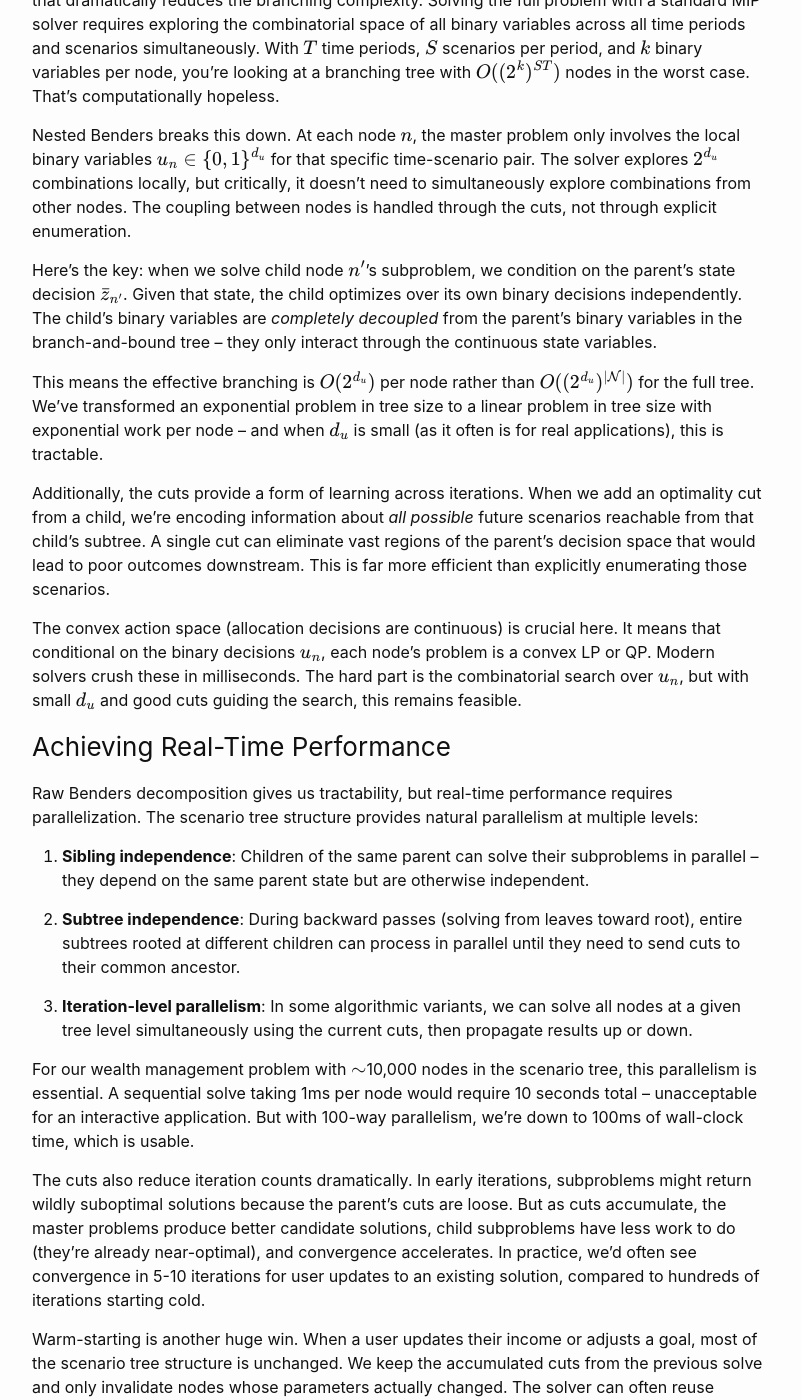
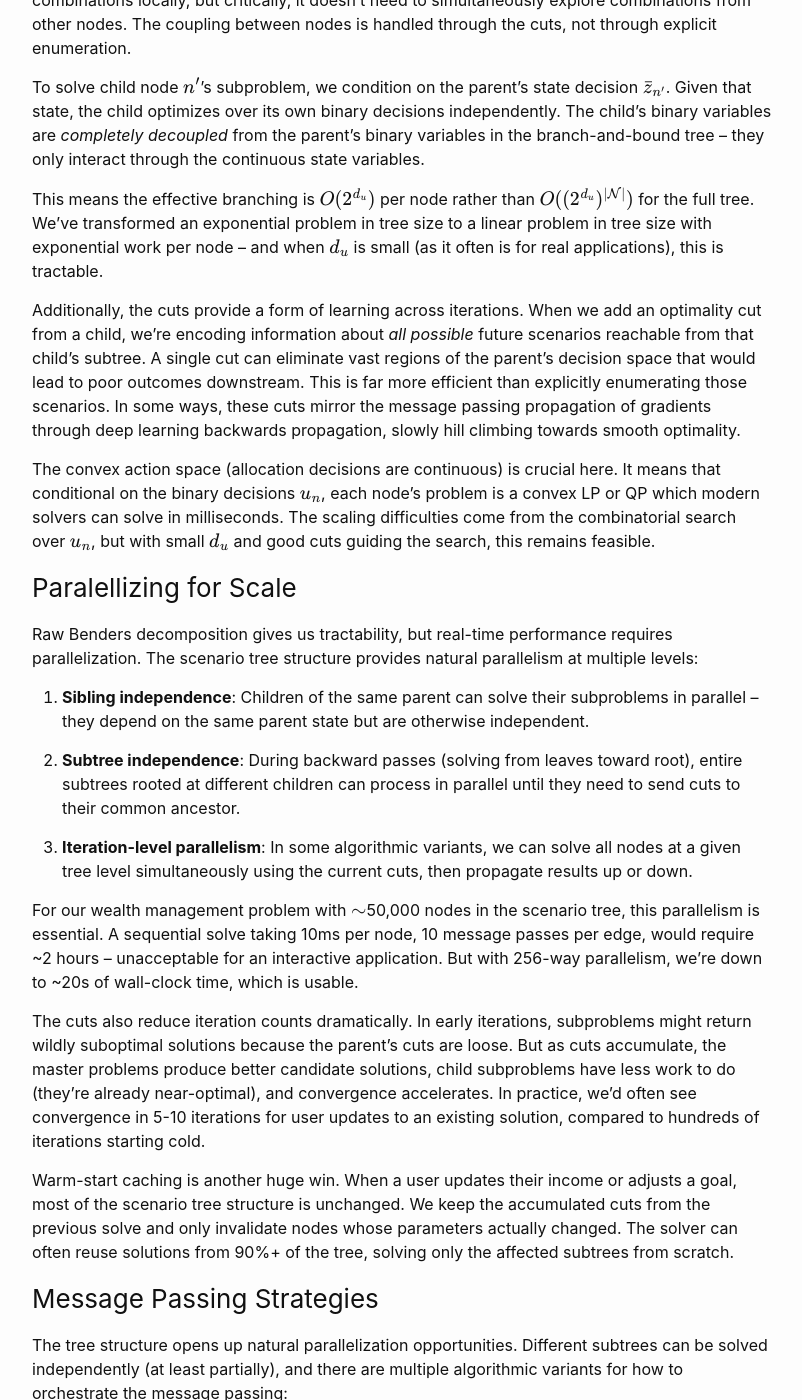
Before and after one commit to rtolsma/rtolsma.github.io, a Jekyll site: the page built from _posts/2021-10-25-nested-benders.markdown, in a window 1280 px wide and 1400 px high, scrolled down 4972 px. Shown: the whole window, without its empty margins (238-1040 px from the left). Built offline with Jekyll 4.4.1, drawn with Linux system fonts in a browser that asks for light colours; formulas are drawn with MathJax 3; some of the changed text lies outside the part shown.

Commit message:
fix nested benders

```diff
--- a/_posts/2021-10-25-nested-benders.markdown
+++ b/_posts/2021-10-25-nested-benders.markdown
@@ -7,11 +7,9 @@ comments: true
 published: true
 ---
 
-Spring 2020 was a strange time. Covid had just hit, classes went virtual, and I found myself starting a remote internship at Wealthfront from my childhood bedroom. Despite the chaos, I ended up working on one of the most intellectually engaging projects I've had -- building a completely automated roboadvisor for wealth management. The core challenge was solving a massive optimization problem in real-time, and my project centered on implementing a parallelized solver using nested Benders decomposition.
+Spring 2020 was strange. Covid had just hit, I was taking an overloaded virtual class schedule from home, and I found myself starting a full-time remote internship at Wealthfront. Despite the chaos, I ended up working on one of the most intellectually engaging projects I've had -- building a completely automated roboadvisor for wealth management.
 
-Looking back, it's wild how much of this experience has shaped my thinking about optimization and system design. The wealth management problem turned out to be a perfect testbed for understanding how to decompose complex decision-making into tractable subproblems, and Benders decomposition provided an elegant framework for doing exactly that.
-
-## The Wealth Management Problem
+## Modeling Wealth Management
 
 Wealth management, at its core, is about helping people make better financial decisions over their lifetime. The objective function optimizes economic utility discounted by time and goals -- think retirement savings, buying a house, paying for college, or just maintaining your desired lifestyle. We add soft constraints for objectives like target retirement age, house purchases, college savings, and other life goals that matter to real people.
 
@@ -21,15 +19,15 @@ Constraints come in two flavors. Hard constraints encode the tax system to restr
 
 The optimization spans a user's entire lifetime. In practice, we discretized this into quarterly decision periods and formed a branching tree model where branches represent changes in external environment variables. The key external variables are things like stock returns and bond rates -- uncertain factors that dramatically impact optimal allocation strategies. For a simplified example, consider a 4-node branching structure for 2 external variables (stocks and bonds). We'd take the 4 eigenvector directions that capture maximum variance at roughly 95% confidence using covariance matrices from historical data.
 
-The action space at each time step is actually convex: you're choosing where to allocate your money across accounts to optimize the objective. This is crucial because it means each subproblem, conditional on a particular scenario, has nice properties. But the full problem across all scenarios and time periods? That's a different beast entirely.
+The action space at each time step is actually convex: you're choosing where to allocate your money across accounts to optimize the objective. This lends itself to nice optimal decompositions that be solved efficiently.
 
-## A Mixed Integer Programming Monster
+## Large Optimization Problem
 
 Put it all together and you get a massive mixed integer program. The continuous variables handle account allocations and cash flows. The integer variables encode discrete decisions (shady big-M method?) -- should we buy a house this quarter? Should we retire? These binary decisions couple with the continuous optimization in complex ways that blow up the problem size.
 
 For context, a typical user's lifetime optimization might involve 40 years × 4 quarters = 160 time steps, each with a branching factor of 4 scenarios, giving roughly $$4^{40}$$ paths through the tree (in practice, we branched less frequently or with fewer eigenectors). Each node in this tree has dozens of continuous and integer variables, resulting in a MIP too big to solve in real time using off-the-shelf solvers.
 
-My project was implementing a solver that could actually handle this -- a generic parallelized tree-based algorithm using nested Benders decomposition to break the problem into manageable pieces.
+My project was implementing a solver that could actually handle this, ideally in near real-time to support interactive use cases. I ended up implementing some research with a generic parallelized tree-based algorithm using nested Benders decomposition to break the problem into efficient modular pieces.
 
 ## Nested Benders Decomposition
 
@@ -165,21 +163,21 @@ This eliminates parent decisions that lead to infeasible child states -- crucial
 
 The algorithm proceeds by iteratively solving subproblems at each node, generating cuts, passing them to parents, solving parent problems, and sending updated state values down to children. Convergence is achieved when all nodes' lower bounds (from their master problems) match their upper bounds (from feasible solutions).
 
-### Why This Works for Mixed Integer Programs
+### How is this faster?
 
-The critical advantage of nested Benders for MIPs is that it decomposes the problem in a way that dramatically reduces the branching complexity. Solving the full problem with a standard MIP solver requires exploring the combinatorial space of all binary variables across all time periods and scenarios simultaneously. With $$T$$ time periods, $$S$$ scenarios per period, and $$k$$ binary variables per node, you're looking at a branching tree with $$O((2^k)^{ST})$$ nodes in the worst case. That's computationally hopeless.
+The critical advantage of nested Benders for MIPs is that it decomposes the problem in a way that dramatically reduces the branching complexity. Solving the full problem with a standard MIP solver requires exploring the combinatorial space of all binary variables across all time periods and scenarios simultaneously. With $$T$$ time periods, $$S$$ scenarios per period, and $$k$$ binary variables per node, you're looking at a branching tree with $$O((2^k)^{ST})$$ nodes in the worst case.
 
-Nested Benders breaks this down. At each node $$n$$, the master problem only involves the local binary variables $$u_n \in \{0,1\}^{d_u}$$ for that specific time-scenario pair. The solver explores $$2^{d_u}$$ combinations locally, but critically, it doesn't need to simultaneously explore combinations from other nodes. The coupling between nodes is handled through the cuts, not through explicit enumeration.
+With Nested Benders, for each node $$n$$, the master problem only involves the local binary variables $$u_n \in \{0,1\}^{d_u}$$ for that specific time-scenario pair. The solver explores $$2^{d_u}$$ combinations locally, but critically, it doesn't need to simultaneously explore combinations from other nodes. The coupling between nodes is handled through the cuts, not through explicit enumeration.
 
-Here's the key: when we solve child node $$n'$$'s subproblem, we condition on the parent's state decision $$\bar{z}_{n'}$$. Given that state, the child optimizes over its own binary decisions independently. The child's binary variables are *completely decoupled* from the parent's binary variables in the branch-and-bound tree -- they only interact through the continuous state variables.
+To solve child node $$n'$$'s subproblem, we condition on the parent's state decision $$\bar{z}_{n'}$$. Given that state, the child optimizes over its own binary decisions independently. The child's binary variables are _completely decoupled_ from the parent's binary variables in the branch-and-bound tree -- they only interact through the continuous state variables.
 
 This means the effective branching is $$O(2^{d_u})$$ per node rather than $$O((2^{d_u})^{\vert \mathcal{N} \vert})$$ for the full tree. We've transformed an exponential problem in tree size to a linear problem in tree size with exponential work per node -- and when $$d_u$$ is small (as it often is for real applications), this is tractable.
 
-Additionally, the cuts provide a form of learning across iterations. When we add an optimality cut from a child, we're encoding information about *all possible* future scenarios reachable from that child's subtree. A single cut can eliminate vast regions of the parent's decision space that would lead to poor outcomes downstream. This is far more efficient than explicitly enumerating those scenarios.
+Additionally, the cuts provide a form of learning across iterations. When we add an optimality cut from a child, we're encoding information about _all possible_ future scenarios reachable from that child's subtree. A single cut can eliminate vast regions of the parent's decision space that would lead to poor outcomes downstream. This is far more efficient than explicitly enumerating those scenarios. In some ways, these cuts mirror the message passing propagation of gradients through deep learning backwards propagation, slowly hill climbing towards smooth optimality.
 
-The convex action space (allocation decisions are continuous) is crucial here. It means that conditional on the binary decisions $$u_n$$, each node's problem is a convex LP or QP. Modern solvers crush these in milliseconds. The hard part is the combinatorial search over $$u_n$$, but with small $$d_u$$ and good cuts guiding the search, this remains feasible.
+The convex action space (allocation decisions are continuous) is crucial here. It means that conditional on the binary decisions $$u_n$$, each node's problem is a convex LP or QP which modern solvers can solve in milliseconds. The scaling difficulties come from the combinatorial search over $$u_n$$, but with small $$d_u$$ and good cuts guiding the search, this remains feasible.
 
-### Achieving Real-Time Performance
+### Paralellizing for Scale
 
 Raw Benders decomposition gives us tractability, but real-time performance requires parallelization. The scenario tree structure provides natural parallelism at multiple levels:
 
@@ -189,13 +187,13 @@ Raw Benders decomposition gives us tractability, but real-time performance requi
 
 3. **Iteration-level parallelism**: In some algorithmic variants, we can solve all nodes at a given tree level simultaneously using the current cuts, then propagate results up or down.
 
-For our wealth management problem with $$\sim$$10,000 nodes in the scenario tree, this parallelism is essential. A sequential solve taking 1ms per node would require 10 seconds total -- unacceptable for an interactive application. But with 100-way parallelism, we're down to 100ms of wall-clock time, which is usable.
+For our wealth management problem with $$\sim$$50,000 nodes in the scenario tree, this parallelism is essential. A sequential solve taking 10ms per node, 10 message passes per edge, would require ~2 hours -- unacceptable for an interactive application. But with 256-way parallelism, we're down to ~20s of wall-clock time, which is usable.
 
 The cuts also reduce iteration counts dramatically. In early iterations, subproblems might return wildly suboptimal solutions because the parent's cuts are loose. But as cuts accumulate, the master problems produce better candidate solutions, child subproblems have less work to do (they're already near-optimal), and convergence accelerates. In practice, we'd often see convergence in 5-10 iterations for user updates to an existing solution, compared to hundreds of iterations starting cold.
 
-Warm-starting is another huge win. When a user updates their income or adjusts a goal, most of the scenario tree structure is unchanged. We keep the accumulated cuts from the previous solve and only invalidate nodes whose parameters actually changed. The solver can often reuse solutions from 90%+ of the tree, solving only the affected subtrees from scratch.
+Warm-start caching is another huge win. When a user updates their income or adjusts a goal, most of the scenario tree structure is unchanged. We keep the accumulated cuts from the previous solve and only invalidate nodes whose parameters actually changed. The solver can often reuse solutions from 90%+ of the tree, solving only the affected subtrees from scratch.
 
-### Parallelization Strategies
+### Message Passing Strategies
 
 The tree structure opens up natural parallelization opportunities. Different subtrees can be solved independently (at least partially), and there are multiple algorithmic variants for how to orchestrate the message passing:
 
```
